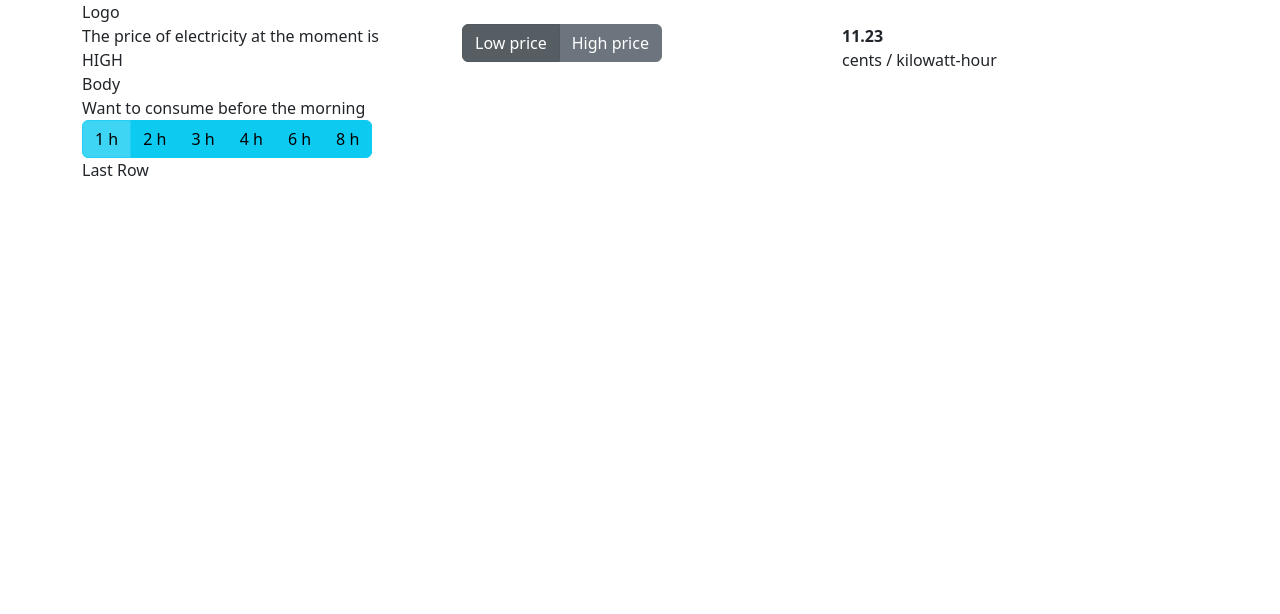
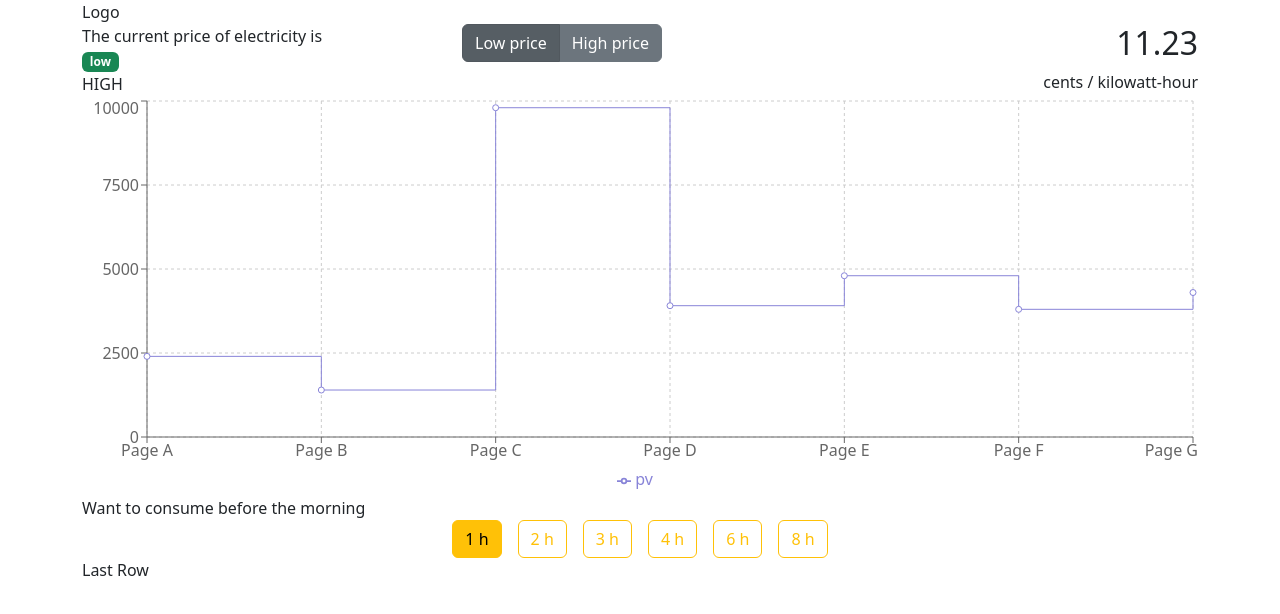
Before and after one commit to DotDmitry/Elektrikell, a React (Create React App) app: page / in a window 1280 px wide. Shown: the top 614 px of the page. Built offline with nearby package versions, Linux system fonts and the light colour scheme.

Commit message:
added LineChart to Body

```diff
--- a/package.json
+++ b/package.json
@@ -8,6 +8,7 @@
     "react-bootstrap": "^2.10.0",
     "react-dom": "^18.2.0",
     "react-scripts": "5.0.1",
+    "recharts": "^2.10.4",
     "sass": "^1.70.0"
   },
   "scripts": {
--- a/src/Body/Body.jsx
+++ b/src/Body/Body.jsx
@@ -1,10 +1,27 @@
 import Row from 'react-bootstrap/Row';
 import Col from 'react-bootstrap/Col';
+import {DATA} from './constants';
+import {LineChart,CartesianGrid,YAxis,XAxis,Tooltip,Legend,Line,Bar,ResponsiveContainer} from 'recharts';
+
+
 function Body() {
     return (
         <>
             <Row>
-                <Col>Body</Col>
+                <Col>
+                <ResponsiveContainer width="100%" height={400}>
+                    <LineChart  data={DATA}>
+                        <CartesianGrid strokeDasharray="3 3" />
+                        <XAxis dataKey="name" />
+                        <YAxis />
+                        <Tooltip />
+                        <Legend />
+                        <Line type="stepAfter" dataKey="pv" stroke="#8884d8" />
+
+                       {/*  <Line type="stepAfter" dataKey="uv" stroke="#82ca9d" /> */}
+                    </LineChart>
+                    </ResponsiveContainer>
+                </Col>
             </Row>
         </>
     );
--- /dev/null
+++ b/src/Body/constants.js
@@ -0,0 +1,44 @@
+export const  DATA = [
+    {
+      "name": "Page A",
+      "uv": 4000,
+      "pv": 2400,
+      "amt": 2400
+    },
+    {
+      "name": "Page B",
+      "uv": 3000,
+      "pv": 1398,
+      "amt": 2210
+    },
+    {
+      "name": "Page C",
+      "uv": 2000,
+      "pv": 9800,
+      "amt": 2290
+    },
+    {
+      "name": "Page D",
+      "uv": 2780,
+      "pv": 3908,
+      "amt": 2000
+    },
+    {
+      "name": "Page E",
+      "uv": 1890,
+      "pv": 4800,
+      "amt": 2181
+    },
+    {
+      "name": "Page F",
+      "uv": 2390,
+      "pv": 3800,
+      "amt": 2500
+    },
+    {
+      "name": "Page G",
+      "uv": 3490,
+      "pv": 4300,
+      "amt": 2100
+    }
+  ]
--- a/src/Footer/Intervals.jsx
+++ b/src/Footer/Intervals.jsx
@@ -1,7 +1,7 @@
 import Row from 'react-bootstrap/Row';
 import Col from 'react-bootstrap/Col';
 import Button from 'react-bootstrap/Button';
-import ButtonGroup from 'react-bootstrap/ButtonGroup';
+import Stack from 'react-bootstrap/Stack';
 import { TIME_INTERVALS } from "./constans"
 
 function Intervals({ activeInterval, setActiveInterval }) {
@@ -9,12 +9,11 @@ function Intervals({ activeInterval, setActiveInterval }) {
         <>
             <Row>
                 <Col>
-                    <ButtonGroup>
-
+                <Stack className='justify-content-center' direction="horizontal" gap={3}>
                         {TIME_INTERVALS.map((i) =>{
-                            return <Button key={i} active={activeInterval === i} variant="info" onClick={() => setActiveInterval(i)}><span>{i} h</span></Button>;
+                            return <Button key={i} active={activeInterval === i} variant="outline-warning" onClick={() => setActiveInterval(i)}><span>{i} h</span></Button>;
                         })}
-                    </ButtonGroup>
+                </Stack>
                 </Col>
             </Row>
         </>
--- a/src/Head/Info.jsx
+++ b/src/Head/Info.jsx
@@ -2,8 +2,9 @@
 import Col from 'react-bootstrap/Col';
 import Button from 'react-bootstrap/Button';
 import ButtonGroup from 'react-bootstrap/ButtonGroup';
+import Badge from 'react-bootstrap/Badge';
 
-import { PRICE_BUTTONS } from "./constans"
+import { PRICE_BUTTONS, BADGES } from "./constans"
 
 function Info({ activePrice, setActivePrice }) {
 
@@ -11,8 +12,9 @@ function Info({ activePrice, setActivePrice }) {
         <>
             <Col>
                 <div>
-                    <div>The price of electricity at the moment is
-                    </div>
+                    <div>The current price of electricity is</div>
+                    <Badge bg={BADGES[0].name}>{BADGES[0].id}</Badge>
+                    {/*  <Badge bg="danger">HIGH</Badge> */}
                     <div>HIGH</div>
                 </div>
             </Col>
@@ -26,7 +28,10 @@ function Info({ activePrice, setActivePrice }) {
 
                 </ButtonGroup>
             </Col>
-            <Col><div className="priceElement"><b>11.23</b><div>cents / kilowatt-hour</div></div></Col>
+            <Col className="text-end">
+                <h2>11.23</h2>
+                <div>cents / kilowatt-hour</div>
+            </Col>
         </>
     );
 }
--- a/src/Head/constans.js
+++ b/src/Head/constans.js
@@ -1,14 +1,31 @@
+export const LOW='low';
+
+export const HIGH='high';
+
+export const BADGES=[
+    {
+        name:"success",
+        id:LOW
+
+    },
+    {
+        name:"danger",
+        id:HIGH
+    }
+]
+
+
 export const PRICE_BUTTONS=[
     {
         name:"Low price",
-        id:"low"
+        id:LOW
 
     },
     {
         name:"High price",
-        id:"high"
+        id:HIGH
 
     }
 ]
 
-export const DEFAULT_ACTIVE_BUTTON="low";
+export const DEFAULT_ACTIVE_BUTTON=LOW;
```
Also changed, not shown: 1 other file (tests, documents, lock files or other folders).
